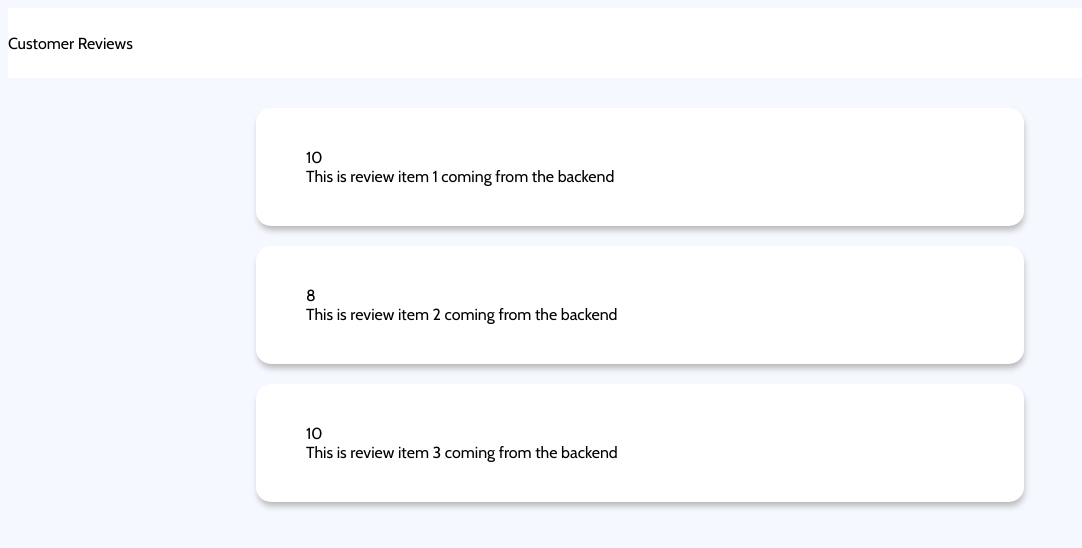
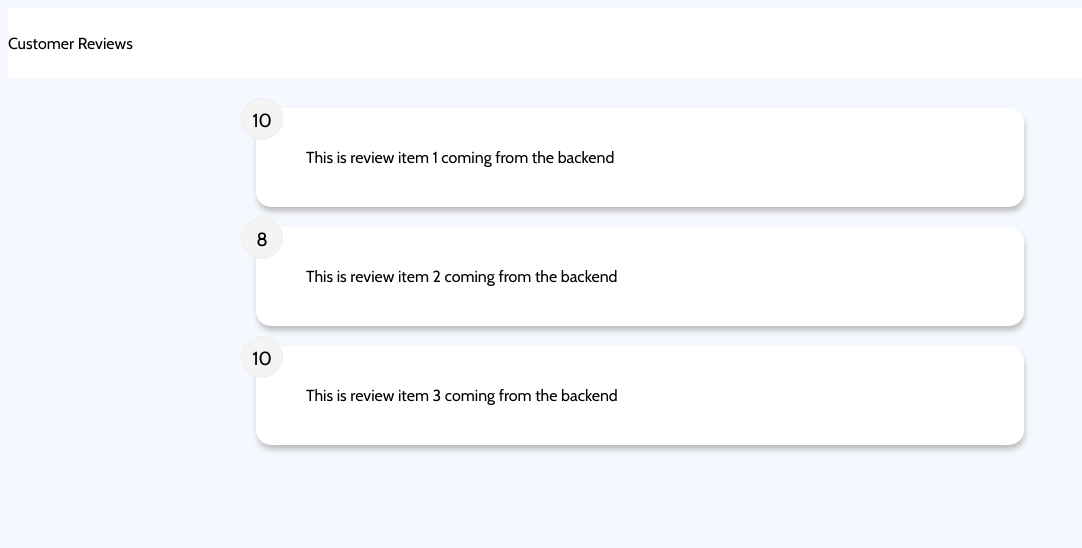
Before and after one commit to austindflatt/customer-reviews, a React (Create React App) app: page / in a window 1280 px wide. Shown: the top 548 px of the page, without its empty margins (0-1082 px from the left). Built offline with nearby package versions, Linux system fonts and the light colour scheme.

Commit message:
fixed rating styling on card

```diff
--- a/src/components/ReviewItem.jsx
+++ b/src/components/ReviewItem.jsx
@@ -13,10 +13,27 @@ export const Card = styled.div`
     position: relative;
 `;
 
+export const Rating = styled.div`
+    position: relative;
+    background: #f4f4f4;
+    width: 20px;
+    height: 20px;
+    padding: 10px;
+    text-align: center;
+    border-radius: 50%;
+    font-size: 19px;
+    border: 1px #eee solid;
+    transition: 0.3s;
+
+    position: absolute;
+    top: -10px;
+    left: -15px;
+`;
+
 function ReviewItem({ item }) {
   return (
     <Card>
-        <div className="rating-display">{item.rating}</div>
+        <Rating>{item.rating}</Rating>
         <div className="text-display">{item.text}</div>
     </Card>
   )
```
